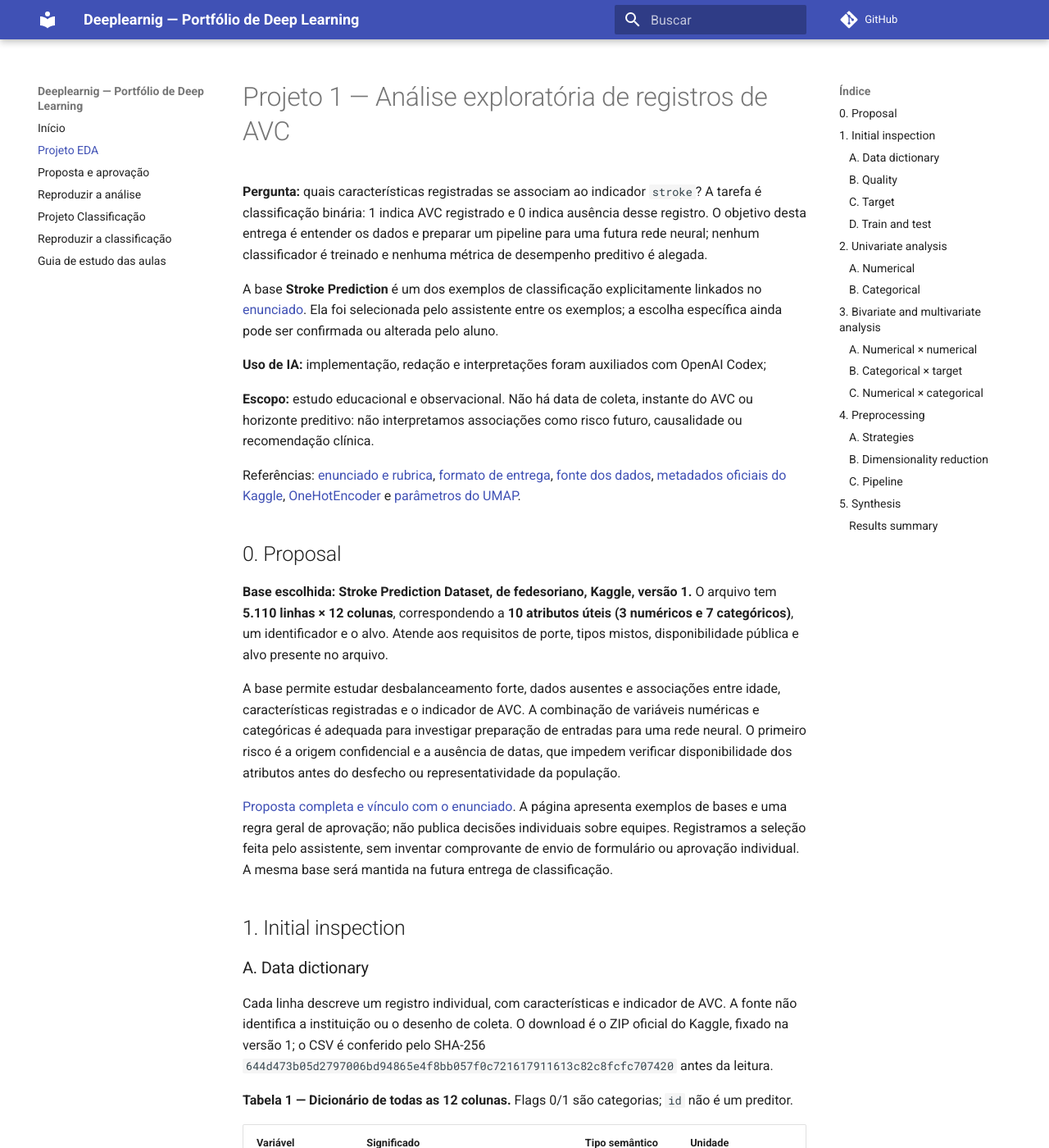
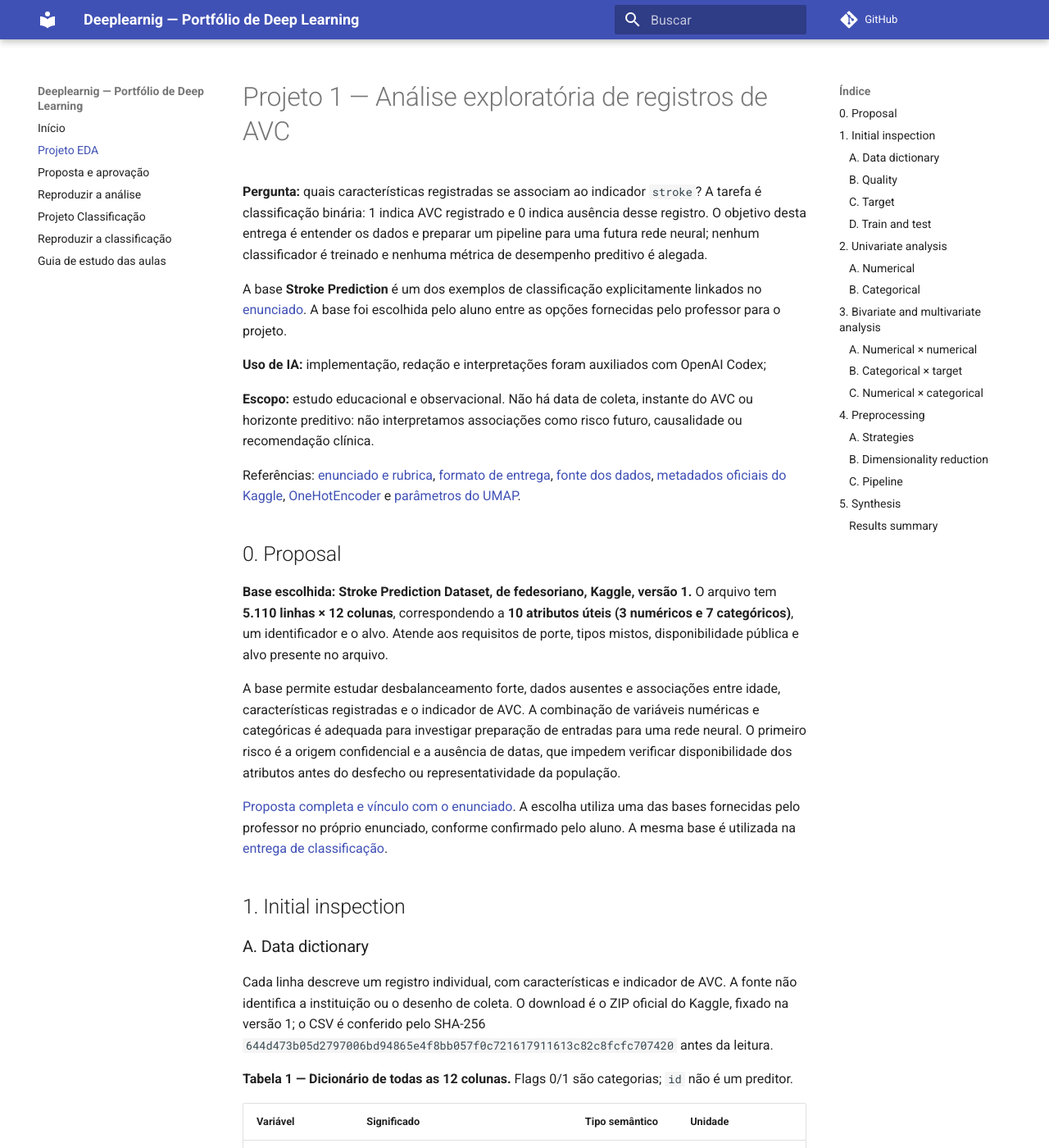
Before and after one commit to Joao-kouznetz/Deeplearnig, an MkDocs documentation site: the page built from docs/projects/eda/index.md, in a window 1280 px wide and 1400 px high. Shown: the whole window at 82% size. Built offline with MkDocs 1.6.1 and Material for MkDocs 9.7.7, drawn with Linux system fonts in a browser that asks for light colours; comment, search, counter and statistics services are not loaded; some of the changed text lies outside the part shown.

Commit message:
Corrige autoria da EDA e registra escolha da base fornecida pelo professor

```diff
--- a/docs/projects/eda/index.md
+++ b/docs/projects/eda/index.md
@@ -3,8 +3,8 @@ project: eda
 task: classification
 dataset: https://www.kaggle.com/datasets/fedesoriano/stroke-prediction-dataset
 team:
-  -
-ai_use: "Projeto feito usando inteligência artificial (OpenAI Codex): código, análise, gráficos, testes e redação. Base selecionada pelo assistente entre os exemplos do enunciado."
+  - João K Bresser
+ai_use: "Projeto feito usando inteligência artificial (OpenAI Codex): código, análise, gráficos, testes e redação. Base escolhida pelo aluno entre as opções fornecidas pelo professor no enunciado."
 ---
 
 # Projeto 1 — Análise exploratória de registros de AVC
@@ -15,8 +15,8 @@ O objetivo desta entrega é entender os dados e preparar um pipeline para uma fu
 nenhum classificador é treinado e nenhuma métrica de desempenho preditivo é alegada.
 
 A base **Stroke Prediction** é um dos exemplos de classificação explicitamente linkados no
-[enunciado](https://insper.github.io/ann-dl/2026.2/projects/eda/#0-proposal). Ela foi selecionada pelo assistente
-entre os exemplos; a escolha específica ainda pode ser confirmada ou alterada pelo aluno.
+[enunciado](https://insper.github.io/ann-dl/2026.2/projects/eda/#0-proposal). A base foi escolhida pelo aluno
+entre as opções fornecidas pelo professor para o projeto.
 
 **Uso de IA:** implementação, redação e interpretações foram auxiliados com OpenAI Codex;
 
@@ -43,10 +43,9 @@ características registradas e o indicador de AVC. A combinação de variáveis
 origem confidencial e a ausência de datas, que impedem verificar disponibilidade dos atributos
 antes do desfecho ou representatividade da população.
 
-[Proposta completa e vínculo com o enunciado](proposal.md). A página apresenta exemplos de bases e
-uma regra geral de aprovação; não publica decisões individuais sobre equipes. Registramos a seleção
-feita pelo assistente, sem inventar comprovante de envio de formulário ou aprovação individual.
-A mesma base será mantida na futura entrega de classificação.
+[Proposta completa e vínculo com o enunciado](proposal.md). A escolha utiliza uma das bases
+fornecidas pelo professor no próprio enunciado, conforme confirmado pelo aluno.
+A mesma base é utilizada na [entrega de classificação](../classification/index.md).
 
 ## 1. Initial inspection
 
@@ -578,7 +577,7 @@ Para quem preparará o modelo:
   previsão futura, obter cronologia, representatividade, critérios de rótulo e disponibilidade prévia
   dos atributos. A EDA atual se limita a registros observados para finalidade educacional.
 
-A base foi escolhida dentre os exemplos explicitamente indicados no enunciado, por seleção do assistente; a confirmação específica pelo aluno permanece em aberto. Código, relatório, figuras e tabelas são versionados; dados brutos são obtidos da fonte
+O aluno confirmou a escolha da base fornecida pelo professor entre as opções do enunciado. Código, relatório, figuras e tabelas são versionados; dados brutos são obtidos da fonte
 com versão e hash fixados. O README e o front matter declaram integralmente o uso de IA.
 
 ### Results summary
--- a/docs/projects/eda/proposal.md
+++ b/docs/projects/eda/proposal.md
@@ -2,7 +2,7 @@
 
 **Base escolhida: Stroke Prediction**, que aparece explicitamente em
 [Examples with the expected profile → Classification, no enunciado](https://insper.github.io/ann-dl/2026.2/projects/eda/#0-proposal).
-A seleção de Stroke foi feita pelo assistente entre os exemplos; o aluno ainda não confirmou essa base específica.
+O aluno confirmou que escolheu a base fornecida pelo professor entre as opções do enunciado.
 
 | Campo solicitado | Proposta |
 | --- | --- |
@@ -24,10 +24,9 @@ justificar decisões concretas de pré-processamento para uma futura rede neural
 A análise é educacional e observacional, sem apresentar associação como causa ou
 como estimativa de risco futuro.
 
-A página do trabalho apresenta exemplos e a regra geral de aprovação da proposta;
-não publica decisões individuais por equipe. O vínculo com o enunciado está
-verificado, mas não inventamos comprovante de envio de formulário ou aprovação
-individual. A base será mantida na futura entrega de classificação.
+A escolha utiliza uma das bases fornecidas pelo professor no próprio enunciado,
+conforme confirmado pelo aluno. Esse é o fundamento da escolha da base para o projeto.
+A mesma base é utilizada na [entrega de classificação](../classification/index.md).
 
 Atribuição: fedesoriano (2021). Os metadados reservam os direitos aos autores
 originais e indicam uso educacional, com origem confidencial. O CSV bruto não é
```
Also changed, not shown: docs/projects/eda/code/reporting.py (+7 -8 lines).
